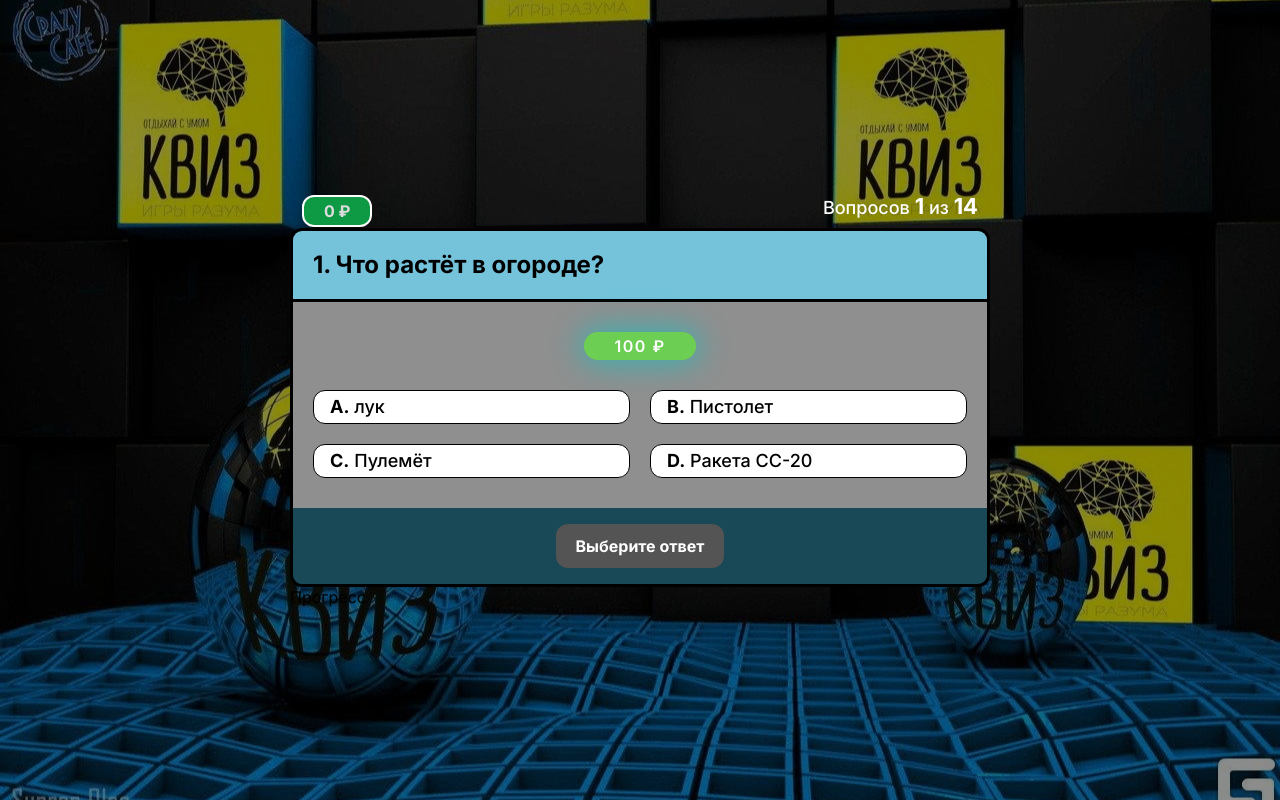
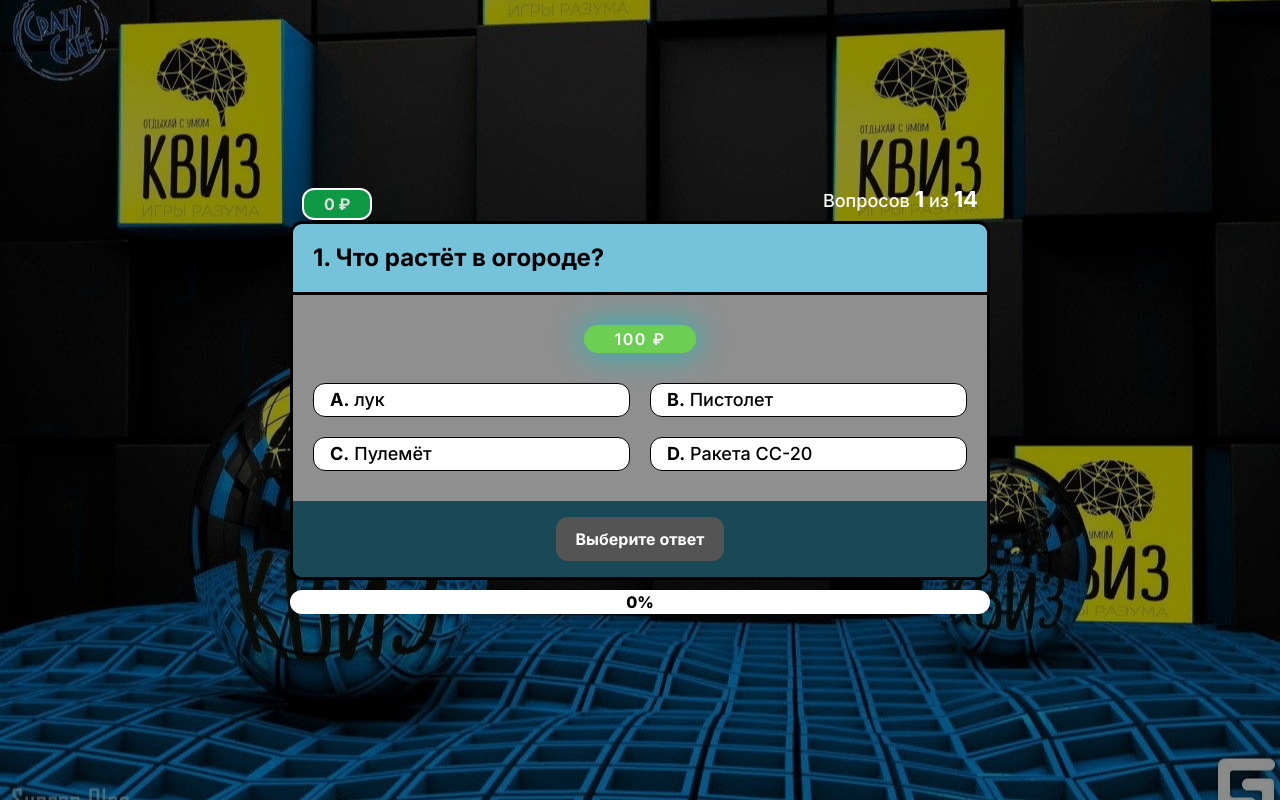
Before and after one commit to frondendAlex/quiz, a PHP site: page / in a window 1280 px wide. Run offline with PHP 8.4, Linux system fonts and the light colour scheme.

Commit message:
Прогресс бар

```diff
--- a/css/style.css
+++ b/css/style.css
@@ -222,3 +222,30 @@ body::before {
 .quiz__btn.quiz__btn-bg:hover {
     background-color: #4f5583;
 }
+.quiz__progress {
+    background-color: #fff;
+    margin: 10px 0 0 0;
+    border-radius: 12px;
+    padding: 2px 6px;
+    position: relative;
+    overflow: hidden;
+}
+.quiz__progress-line {
+    display: block;
+    height: 100%;
+    background: rgb(5,3,36);
+    background: linear-gradient(90deg, rgba(5,3,36,0.9612219887955182) 5%, rgba(9,111,121,1) 37%, rgba(6,148,170,1) 67%, rgba(3,209,137,1) 89%, rgba(84,164,98,1) 100%);
+    position: absolute;
+    top: 0;
+    left: 0;
+    z-index: 1;
+    border-radius: 12px;
+    transition: width .3s linear;
+}
+.quiz__progress-text {
+    display: block;
+    font-weight: 800;
+    text-align: center;
+    position: relative;
+    z-index: 2;
+}
--- a/index.php
+++ b/index.php
@@ -38,7 +38,8 @@
             </div>
 
             <div class="quiz__progress">
-                Прогресс
+                <span class="quiz__progress-line"></span>
+                <span class="quiz__progress-text">0%</span>
             </div>
 
         </div>
--- a/js/main.js
+++ b/js/main.js
@@ -5,6 +5,8 @@ document.addEventListener('DOMContentLoaded', () => {
     const quizAnswers = document.querySelector('.quiz__answers');
     const quizBtn = document.querySelector('.quiz__btn');
     const quizTotalEl = document.querySelector('.quiz__top-total');
+    const quizProgressbar = document.querySelector('.quiz__progress-line');
+    const quizProgressbarText = document.querySelector('.quiz__progress-text');
     let question;
     let choosingAnswerInd;
     const priceArr = [];
@@ -48,11 +50,12 @@ document.addEventListener('DOMContentLoaded', () => {
         if (countQuestion >= question.length) {
             countQuestion = 0;
             const totalPrice = totalFun();
-            console.log(totalPrice);
         }
 
         const titleHTML = `<h1 class="quiz__question-title"><span>${countQuestion + 1}.</span>${question[countQuestion].question}</h1>`;
         quizQuestionTitle.insertAdjacentHTML('beforeend', titleHTML);
+
+        progressBar();
 
     }
 
@@ -81,6 +84,7 @@ document.addEventListener('DOMContentLoaded', () => {
                 if (target.classList.contains('checked')) {
                     quizBtn.addEventListener('click', btnClick);
                     quizBtn.textContent = 'Ответить';
+
                 }
 
             });
@@ -114,16 +118,21 @@ document.addEventListener('DOMContentLoaded', () => {
             const answersEl = content.querySelectorAll('.quiz__answer');
             answersEl.forEach((el, i) => {
                 question[countQuestion].correct === i ? el.classList.add('rightanswer') : el.classList.add('wronganswer');
-
             });
 
         }
 
+        // quizProgressbar.style.width = countQuestion * 100 / question.length + '%';
+        // quizProgressbarText.textContent = Math.round(countQuestion * 100 / question.length) + '%';
+
         showNextQuestion();
     }
 
+
+
     // Показывает следующий вопрос через 3 секунды
     const showNextQuestion = () => {
+        progressBar();
         btnInterval = setTimeout(() => {
             countQuestion++;
             quizBtn.classList.remove('quiz__btn-bg');
@@ -142,6 +151,11 @@ document.addEventListener('DOMContentLoaded', () => {
         return total;
     }
 
+    const progressBar = () => {
+        quizProgressbar.style.width = countQuestion * 100 / question.length + '%';
+        quizProgressbarText.textContent = Math.round(countQuestion * 100 / question.length) + '%';
+    }
+
 
 
 
```
